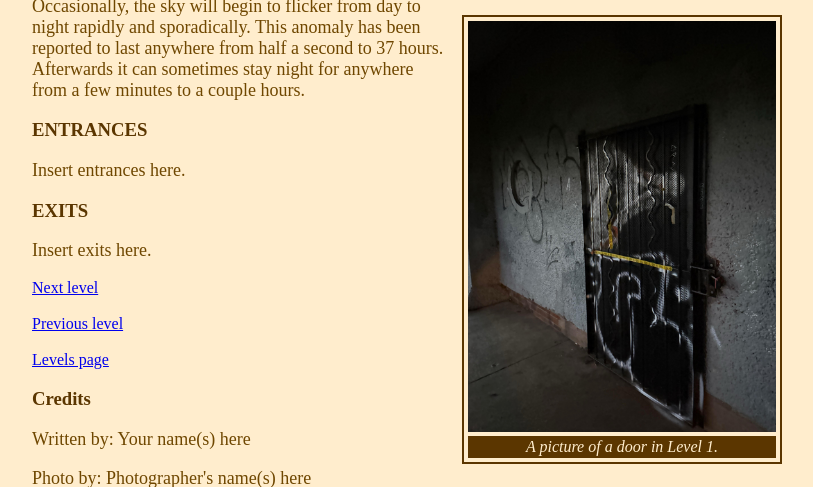
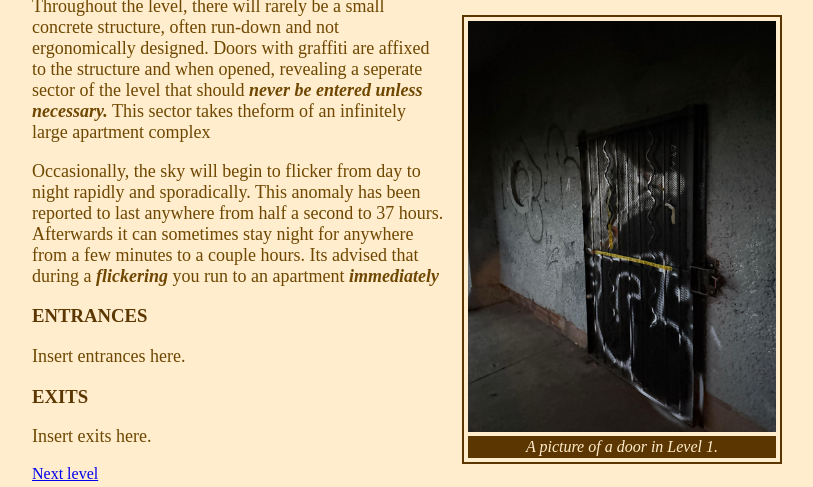
Before and after one commit to Oxanis/the-liminal-complex, a plain HTML site: page levels/1/index.html in a window 1280 px wide. Shown: the part 742-1229 px from the top of the page, without its empty margins (224-1037 px from the left). Drawn offline with Linux system fonts and the light colour scheme.

Commit message:
Update index.html

```diff
--- a/levels/1/index.html
+++ b/levels/1/index.html
@@ -27,7 +27,12 @@
 			The sky is a contant blue with some clouds, though the clouds are seemingly infinitely high in the air as they cannot be reached. The sky appears to be absent of the sun moon, and stars, but shadows still appear as if the sun was there and it was somewhat
 			early in the day.
 		</p><p>
+			Throughout the level, there will rarely be a small concrete structure, often run-down and not ergonomically designed. Doors with graffiti are affixed to the structure and when opened, revealing a seperate sector of the level that should <em>never be entered
+			unless necessary.</em> This sector takes theform of an infinitely large apartment complex
+		</p><p>
 			Occasionally, the sky will begin to flicker from day to night rapidly and sporadically. This anomaly has been reported to last anywhere from half a second to 37 hours. Afterwards it can sometimes stay night for anywhere from a few minutes to a couple hours.
+			Its advised that during a <em>flickering</em> you run to an apartment <em>immediately</em>
+		</p>
 		</p>
 		<h3>ENTRANCES</h3>
 		<p>
```
